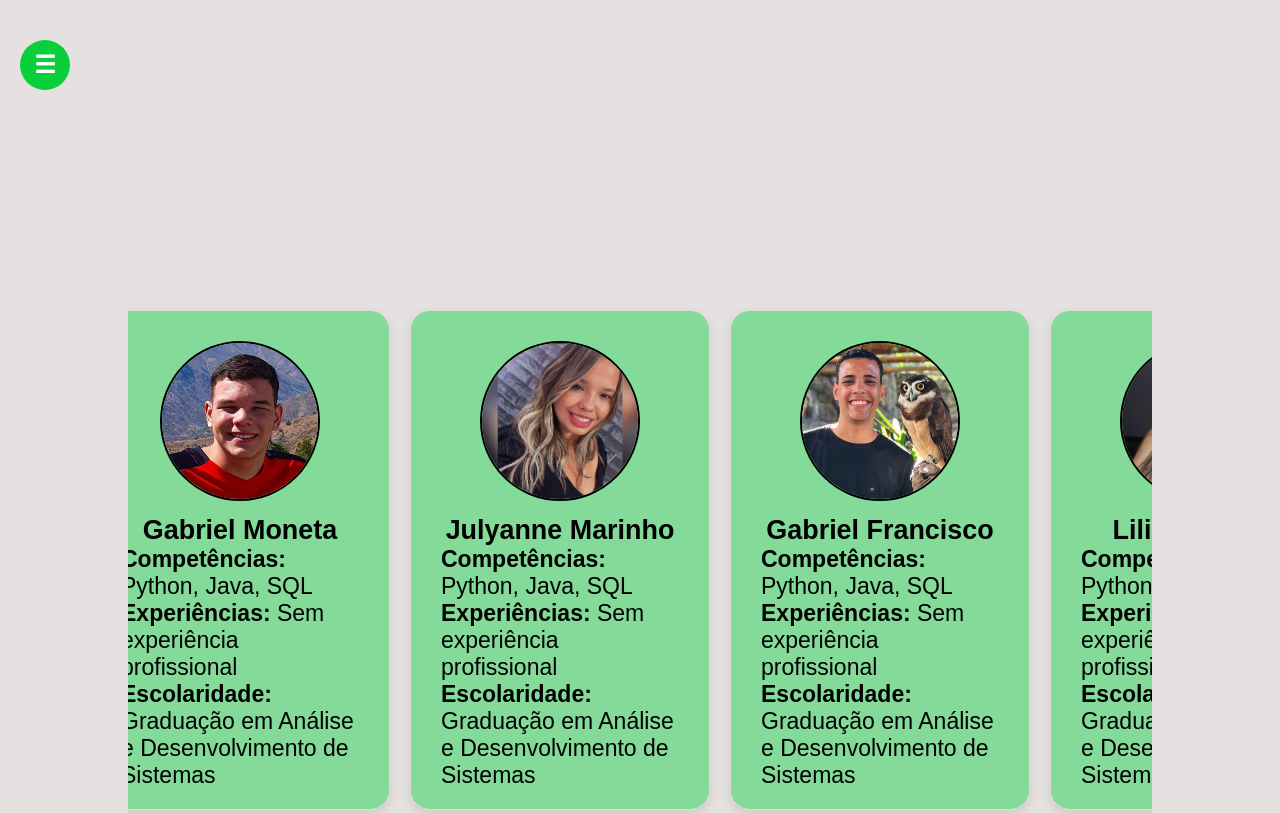
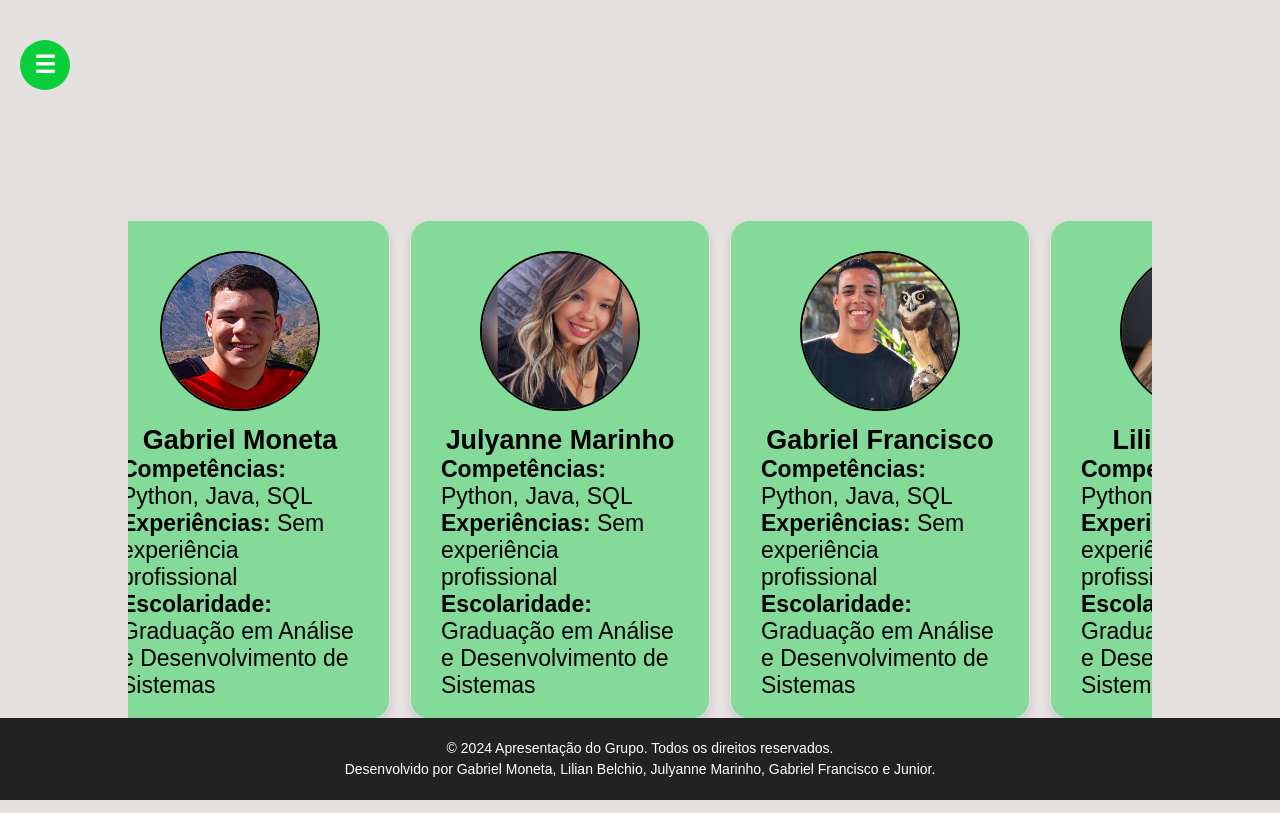
Before and after one commit to bielmoneta/Projeto-Desenvolvimento-Web, a plain HTML site: page index.html in a window 1280 px wide. Shown: the top 813 px of the page. Drawn offline with Linux system fonts and the light colour scheme.

Commit message:
arrumando o rodapé

```diff
--- a/style.css
+++ b/style.css
@@ -50,7 +50,7 @@ nav{
     justify-content: center;
     align-items: center;
     padding-left: 30rem;
-    margin-top: 100px;
+    margin-top: 10px;
     position: relative;
     width: 80%;
     max-width: 1200px;
@@ -170,7 +170,7 @@ footer {
     color: #fff;
     padding: 20px 10px;
     text-align: center;
-    margin-top: 422px;
+    position: fixed; bottom: 0px; width: 100%;
 }
 
 .rodape-container {
```
